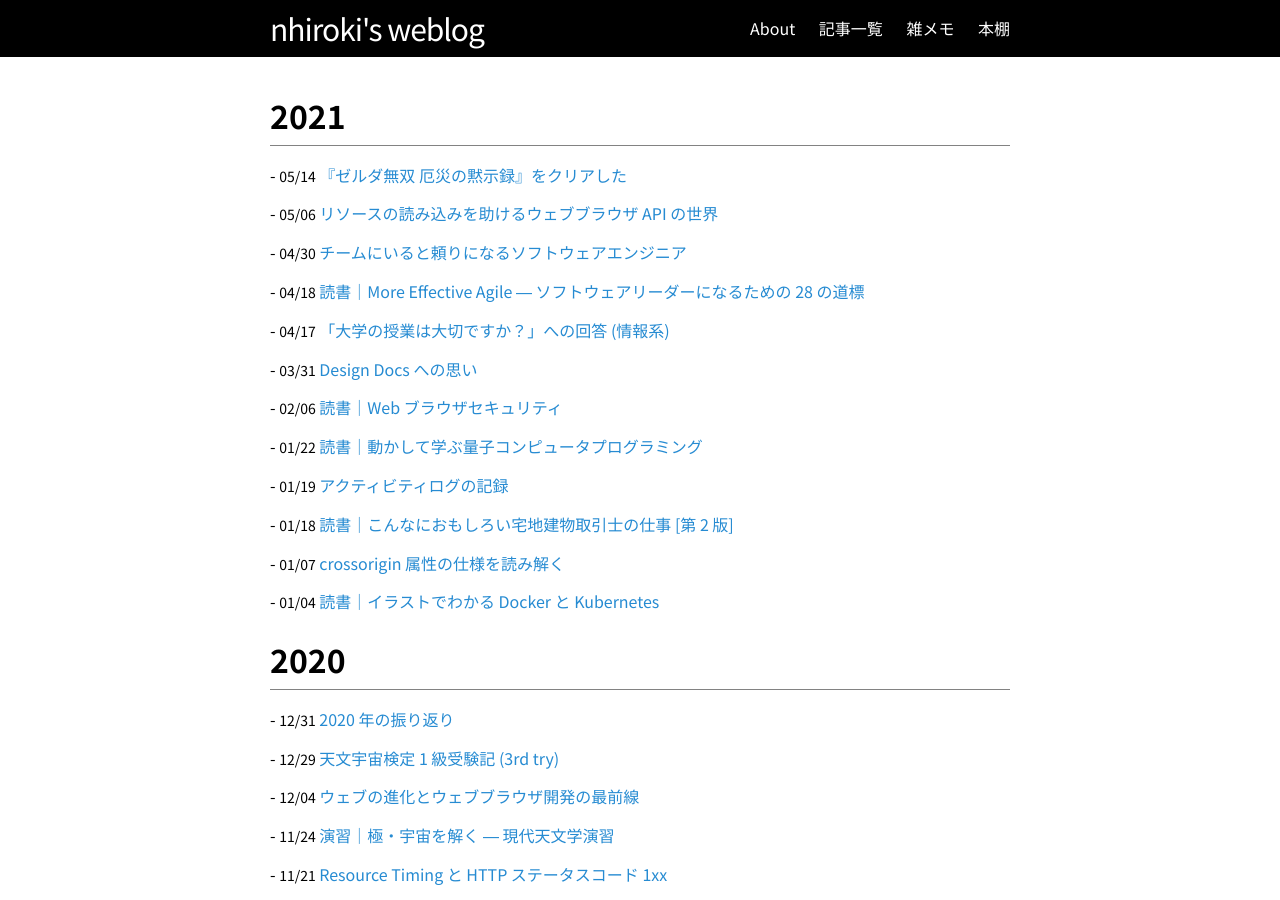
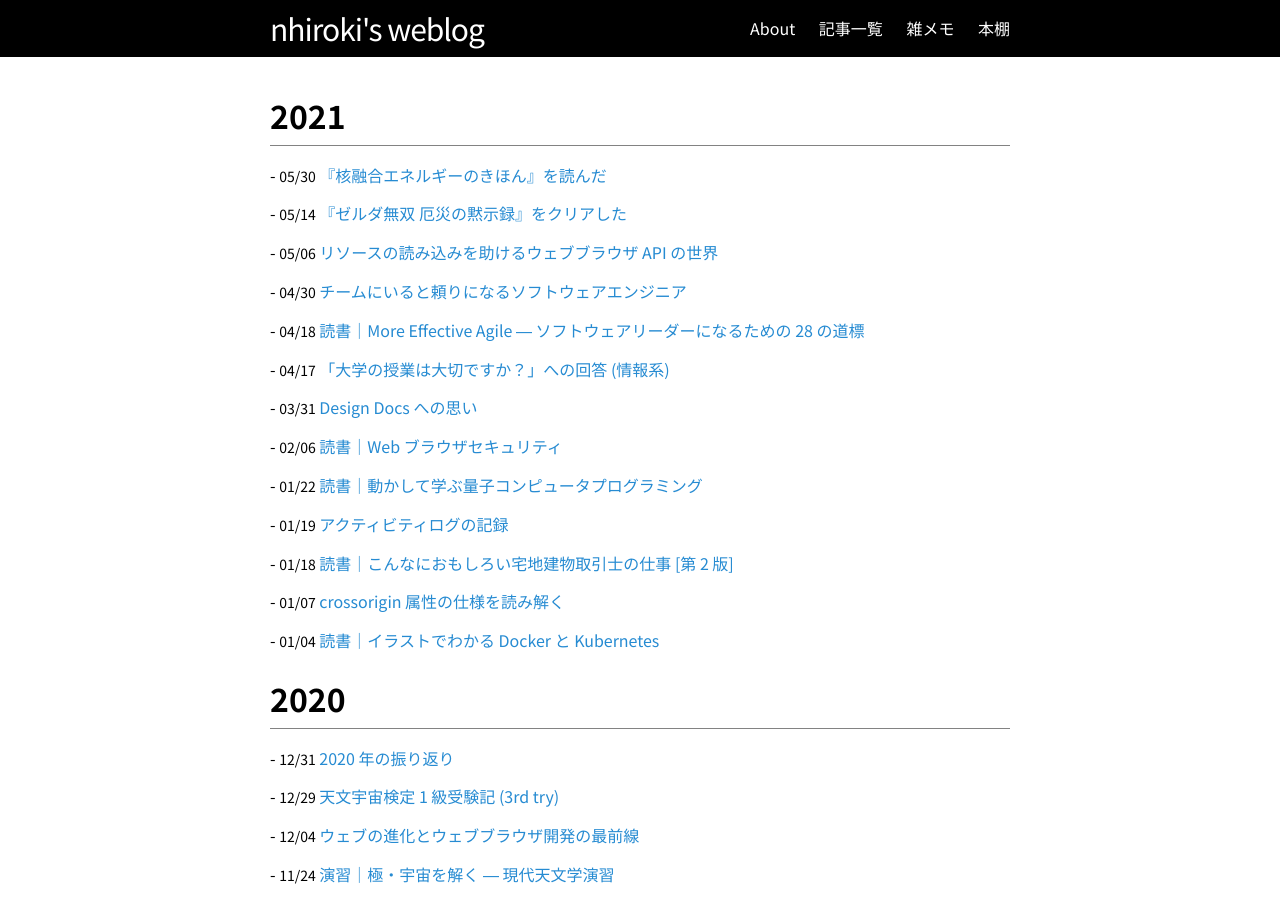
Before and after one commit to nhiroki/nhiroki.github.io, a Jekyll site: the page built from index.html, in a window 1280 px wide and 900 px high. Built offline with Jekyll 4.4.1, drawn with Linux system fonts in a browser that asks for light colours; some of the changed lines change nothing that is shown.

Commit message:
Publish a new article

```diff
--- /dev/null
+++ b/_posts/2021-05-30-book-basics-of-fusion-energy.md
@@ -0,0 +1,49 @@
+---
+layout: post
+title: "『核融合エネルギーのきほん』を読んだ"
+date: 2021-05-30 00:00:00 +09:00
+tags: book
+image: /images/book-basics-of-fusion-energy.webp
+---
+
+『核融合エネルギーのきほん』の読書メモです。本書ではアジャイル開発における 28 の基本原則と、それを支えるプラクティスについて紹介しています。
+
+![表紙](/images/book-basics-of-fusion-energy.webp)
+
+# 読んだ動機・感想
+
+- 天文学が好きで恒星内部の核融合反応について学んでいる中で、それを人工的に実現する核融合炉の仕組みに興味が湧き、たまたま見かけた本書を読みました。
+- 核融合反応の仕組みから、それを検証・実現する実験炉の仕組み、そして社会における核融合エネルギーの意義など、多様な視点から核融合エネルギーについて紹介していて、とても勉強になりました。説明も平易なため、最初の一冊にぴったりだと思います (私はこの一冊しか読んでいないので類書と比較できませんが・・・)
+- 謝辞によると、核融合分野に関わる文部科学省・大学・研究機関が協力してアウトリーチ活動を行っており、その一環として本書が書かれたそうです。
+
+# 読書メモ
+
+[Twitter でのメモ書き](https://twitter.com/nhiroki_/status/1396084899824603140)
+
+**第 1 章　核融合エネルギーとはなにか？**
+
+- 人類のエネルギー利用の歴史、燃焼の仕組み、エネルギー源としての水素、核融合反応の仕組み、恒星における核融合反応、超新星爆発と星の輪廻転生、核融合反応と他のエネルギー源との比較、など。
+
+**第 2 章　核融合エネルギー実現のために必要なこと**
+
+- プラズマの閉じ込め方、核融合炉の方式 (トカマク・ヘリカル・レーザーなど) と実際の実験装置、熱の取り出し方と電気への変換方法、核融合に耐える材料、三重水素の再生成、プラズマの計測・制御、炉のメンテナンス、など。
+- トカマク型がトーラス状コイルの周りのねじれた磁力線の中にプラズマを閉じ込めるというのは聞きかじってたけど、そのねじりは二種類の電流（コイル電流とプラズマ電流）による磁場（トロイダル磁場とポロイダル磁場）を合成することで作るのか。一方、ヘリカル型はコイル自体をねじっている。
+- 重水素と三重水素の核融合反応 (D-T 反応) によりアルファ粒子と中性子が発生する。ブランケットと呼ばれる内壁で中性子の遮蔽・熱エネルギーの取り出し・三重水素の取り出しが行われ、アルファ粒子は磁場に沿って核融合炉下部のダイバータ板に集められてそこで熱エネルギーが取り出される。
+- 飛び出した中性子をリチウムに当てると三重水素が生成される。反応を継続するには核融合に使用した三重水素よりも多くの三重水素を生成する必要があり、ブランケットを工夫することで中性子数を増やして三重水素をさらに生成するらしい。
+- D-T 反応で生成されたヘリウムはダイバータ板を経由して排気して取り出す。これには重水素や三重水素も混ざっているので、それは燃料として再投入される。燃料をうまく再循環させる仕組みが作られていて面白いな。
+
+**第 3 章　核融合エネルギーの安全と環境問題**
+
+- エネルギー政策における核融合炉の位置づけ、実用化に向けた開発計画、核融合の安全性、廃棄物の種類とその最小化、核融合に使う資源とその埋蔵量、核融合の燃料サイクル、など。
+
+**第 4 章　核融合エネルギーとビジネスについて**
+
+- エネルギー産業の歴史、スタートアップ企業による核融合の研究とビジネス、核融合技術開発の他分野への応用、など。
+
+**第 5 章　教育現場で核融合の理解を深める**
+
+- エネルギー政策に関する議論の注意点、次世代の研究者・技術者の育成について、国内で核融合を研究・開発している大学や研究機関の紹介、核融合を学び体験できる施設やイベント、自己点火条件の式、など。
+
+**第 6 章　核融合エネルギーが実現化するとどのような世の中になるのか**
+
+- 核融合による宇宙ロケットの開発とそれによる惑星間・恒星間旅行の期間短縮、など。
--- a/books.md
+++ b/books.md
@@ -1,7 +1,7 @@
 ---
 layout: page
 title: 本棚
-date: 2021/04/19
+date: 2021/05/30
 permalink: /books/
 ---
 
@@ -282,6 +282,8 @@ permalink: /books/
 - ([途中](https://twitter.com/nhiroki_/status/1159146915491012609)) トコトンやさしいモータの本
 - ([途中](https://twitter.com/nhiroki_/status/1213117156205850631)) 弱点克服 大学生の線形代数 改訂版
 
+- (2021) 数学に魅せられて、科学を見失う ― 物理学と「美しさ」の罠
+- ([2021](/2021/05/30/book-basics-of-fusion-energy)) 核融合エネルギーのきほん
 - ([2020](/2020/11/24/book-kyoku-uchu-wo-toku)) 極・宇宙を解く ― 現代天文学演習
 - ([2020](https://twitter.com/nhiroki_/status/1327292113508130817)) 天文宇宙検定公式問題集 1 級 (2020-2021 年版)
 - ([2020](/2020/10/24/book-introduction-to-planetary-materials-sciences)) 宇宙岩石入門 ― 起源・観測・サンプルリターン
```
Also changed, not shown: images/book-basics-of-fusion-energy.webp (added).
